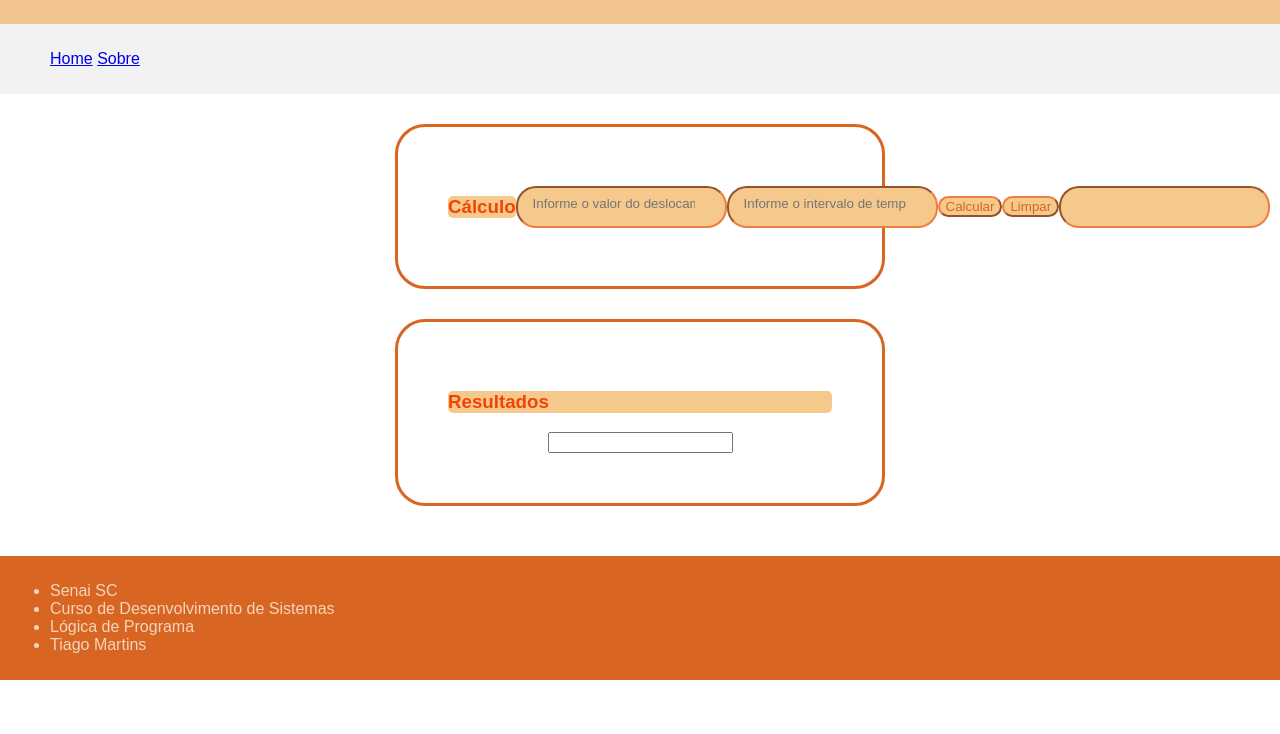
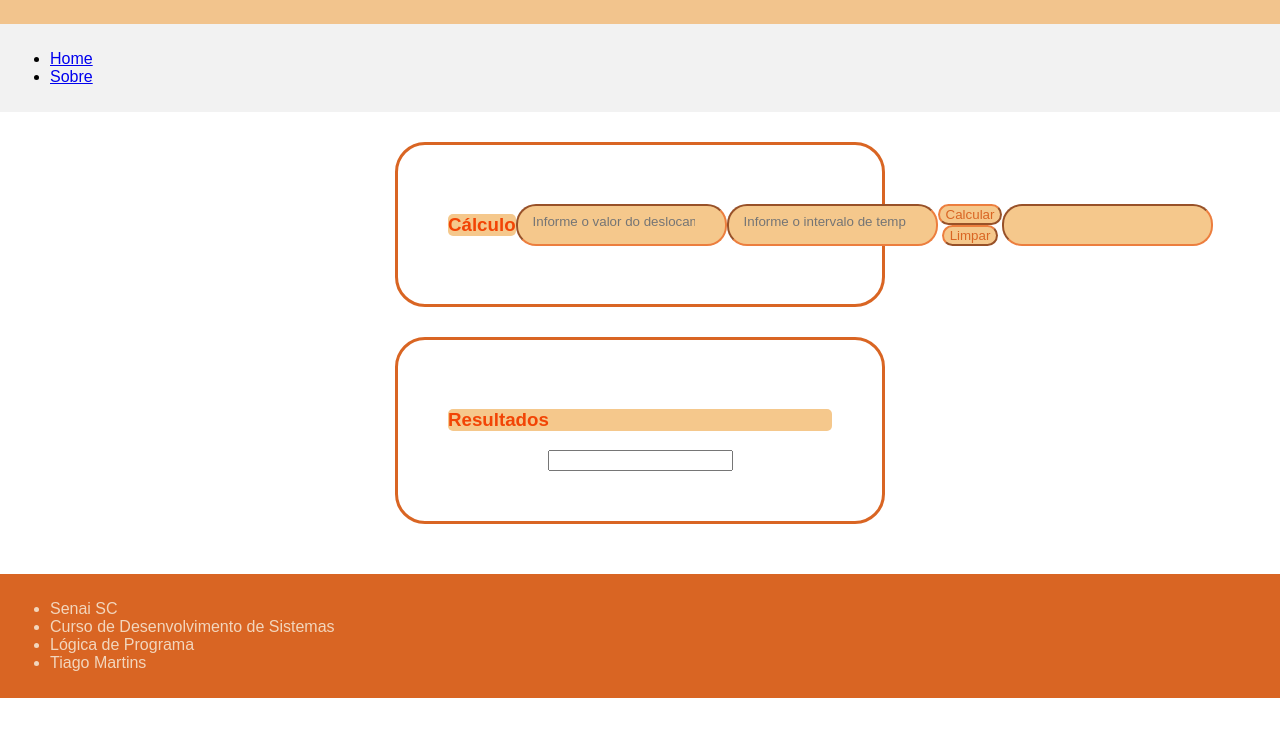
Before and after one commit to ThStartBoss/FirtActivity-3-tri, a plain HTML site: page index.html in a window 1280 px wide. Shown: the part 66-800 px from the top of the page. Drawn offline with Linux system fonts and the light colour scheme.

Commit message:
Update index.html

```diff
--- a/index.html
+++ b/index.html
@@ -11,9 +11,9 @@
 <body>
     <header><h1>Velocidade Média</h1></header>
     <nav class="links">
-        <ul>
-            <a href="./index.html">Home</a>
-            <a href='sobre.html'>Sobre</a>
+        <ul class="navegation">
+            <li><a href="./index.html">Home</a></li>
+            <li><a href='sobre.html'>Sobre</a></li>
         </ul>
 
     </nav>
@@ -21,13 +21,15 @@
             <h3 id="cal">Cálculo</h3>
              <input id="dist" type="number" placeholder="Informe o valor do deslocamento">
              <input id="temp" type="number" placeholder="Informe o intervalo de tempo">
-             <button onclick="calcular()" id="botao1">Calcular</button>
-        <button onclick="limpar()" id="botao2">Limpar</button>
+             <div>
+                 <button onclick="calcular()" id="botao1">Calcular</button>
+                         <button onclick="limpar()" id="botao2">Limpar</button>
+             </div>
         <input id="vel" type="number" placeholder="" readonly>
     </div>
     <div class="resultados">
         <h3 id="resu">Resultados</h3>
-        <input type="text">
+        <input id="array" type="text">
     </div>
 
     <footer>
```
